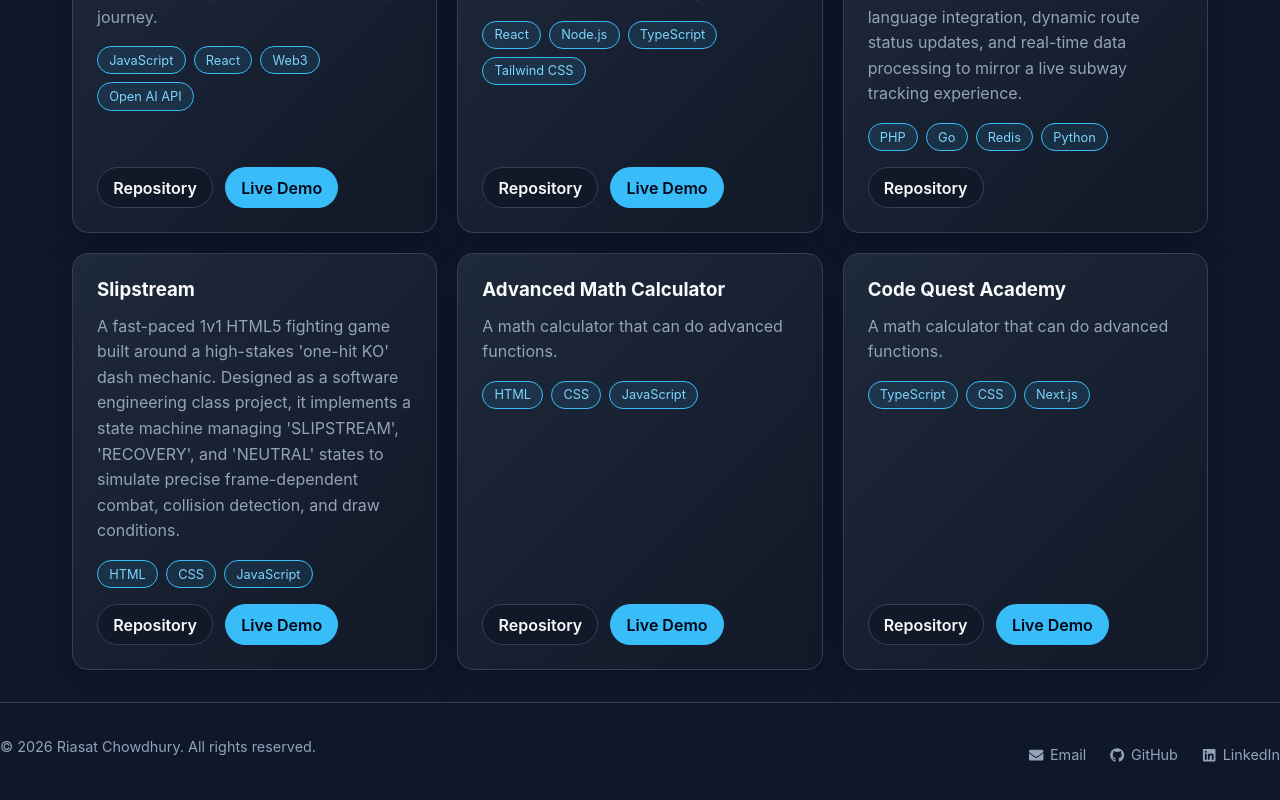
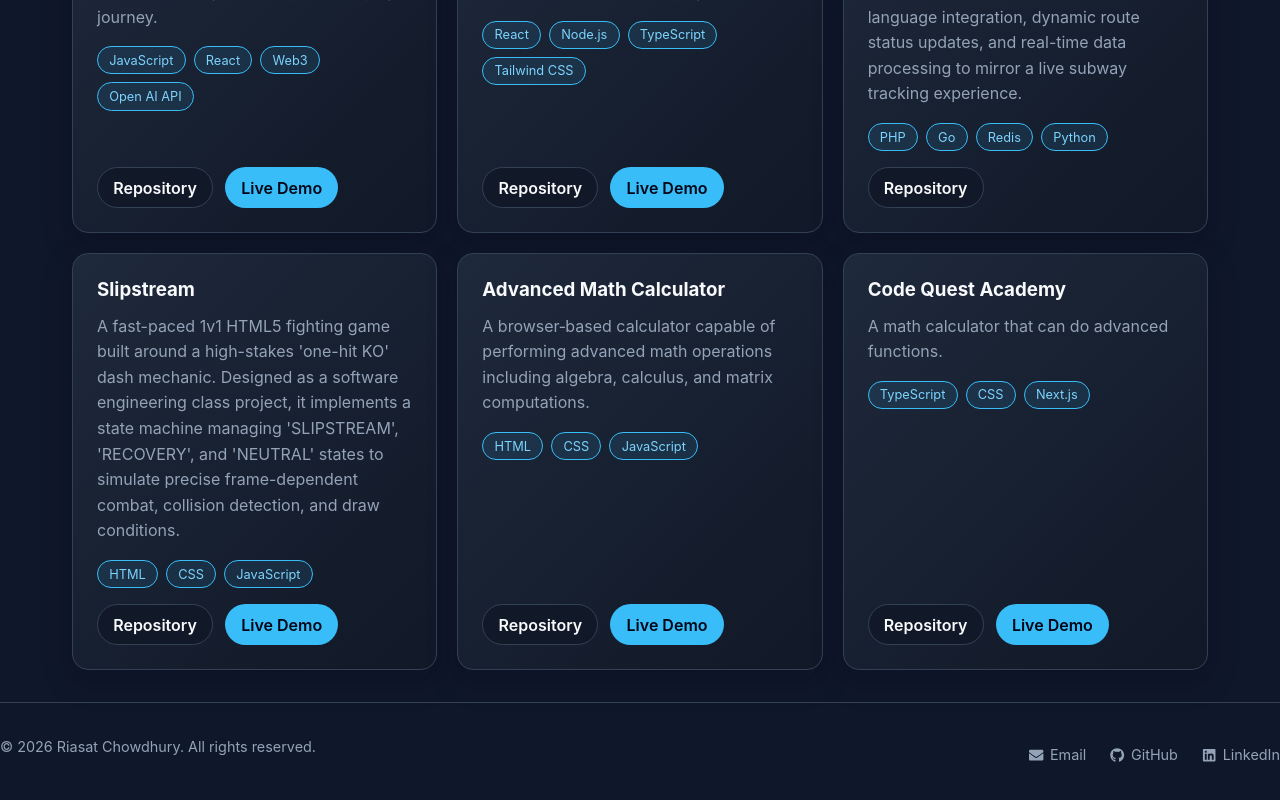
Before and after one commit to rchowd9/personal-portfolio, a React (Vite) app: page /#/projects in a window 1280 px wide. Shown: the part 821-1621 px from the top of the page. Built offline with nearby package versions, Linux system fonts and the light colour scheme.

Commit message:
adjusted project description

```diff
--- a/src/pages/Projects.jsx
+++ b/src/pages/Projects.jsx
@@ -63,7 +63,7 @@ export default function Projects() {
     {
       title: "Advanced Math Calculator",
       description:
-        "A math calculator that can do advanced functions.",
+        "A browser‑based calculator capable of performing advanced math operations including algebra, calculus, and matrix computations.",
       tech: ["HTML", "CSS", "JavaScript"],
       liveUrl: "https://rchowd9.github.io/AdvancedMathCalc/",
       repoUrl: "https://github.com/rchowd9/AdvancedMathCalc",
```
